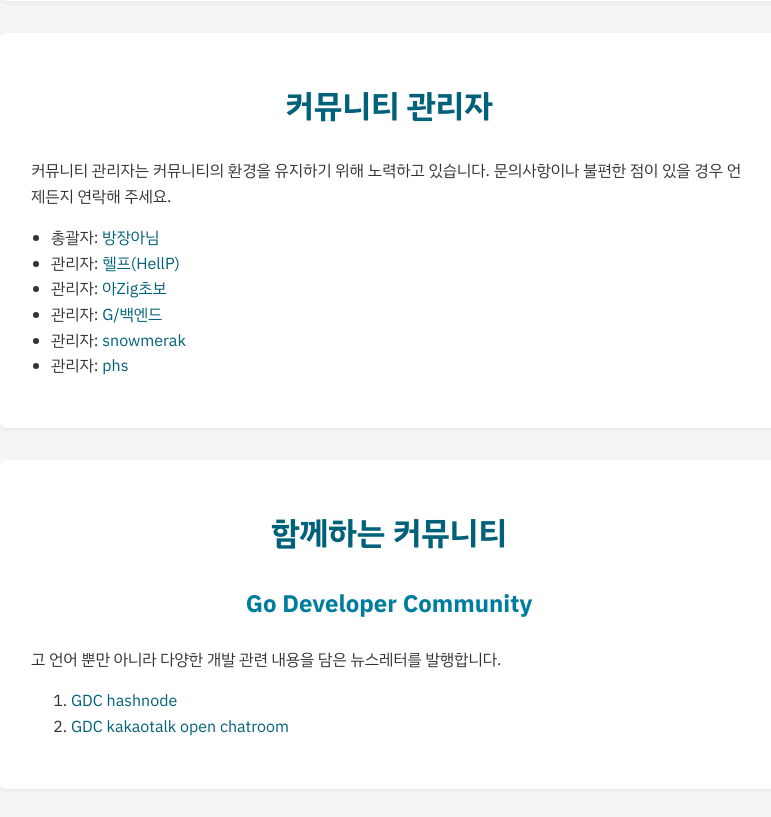
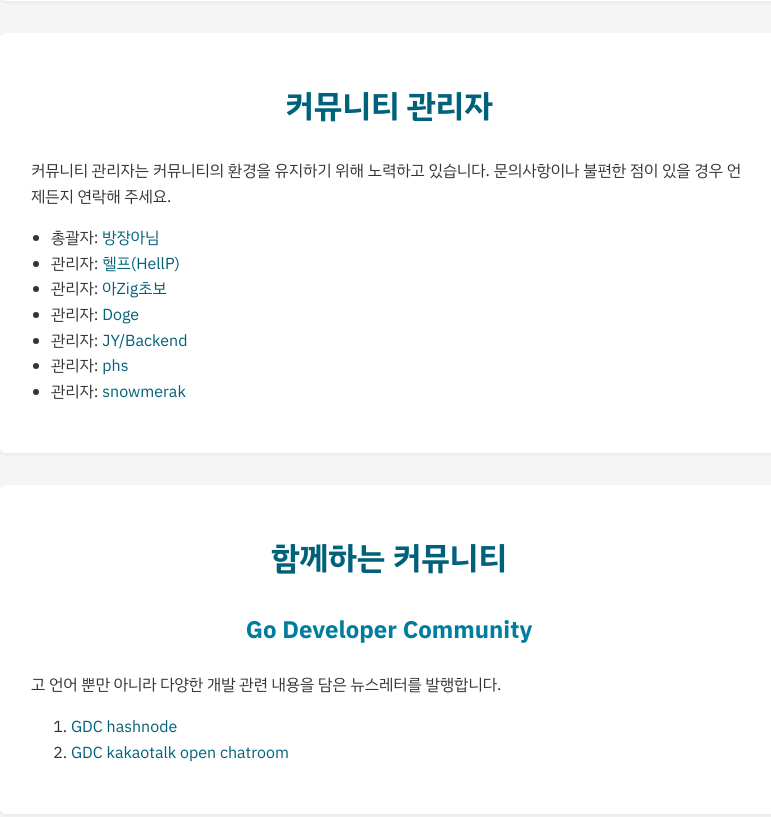
Before and after one commit to gosuda/rules.gosuda.org, a plain HTML site: page index.html in a window 1280 px wide. Shown: the part 1136-1953 px from the top of the page, without its empty margins (251-1022 px from the left). Drawn offline with Linux system fonts and the light colour scheme.

Commit message:
Update index.html

```diff
--- a/index.html
+++ b/index.html
@@ -77,9 +77,10 @@
           <li>총괄자: <a href="https://open.kakao.com/o/s2KfcDO">방장아님</a></li>
           <li>관리자: <a href="https://open.kakao.com/me/HellP">헬프(HellP)</a></li>
           <li>관리자: <a href="https://open.kakao.com/me/zig82">아Zig초보</a></li>
-          <li>관리자: <a href="https://open.kakao.com/o/sfkKSQLg">G/백엔드</a></li>
+          <li>관리자: <a href="https://open.kakao.com/o/sfqE4yOc">Doge</a></li>
+          <li>관리자: <a href="https://open.kakao.com/o/s3vWoNOg">JY/Backend</a></li>
+          <li>관리자: <a href="https://open.kakao.com/me/feelsong">phs</a></li>
           <li>관리자: <a href="https://open.kakao.com/me/snowmerak">snowmerak</a></li>
-          <li>관리자: <a href="https://open.kakao.com/o/sIjzAbGg">phs</a></li>
         </ul>
       </section>
       <section>
```
